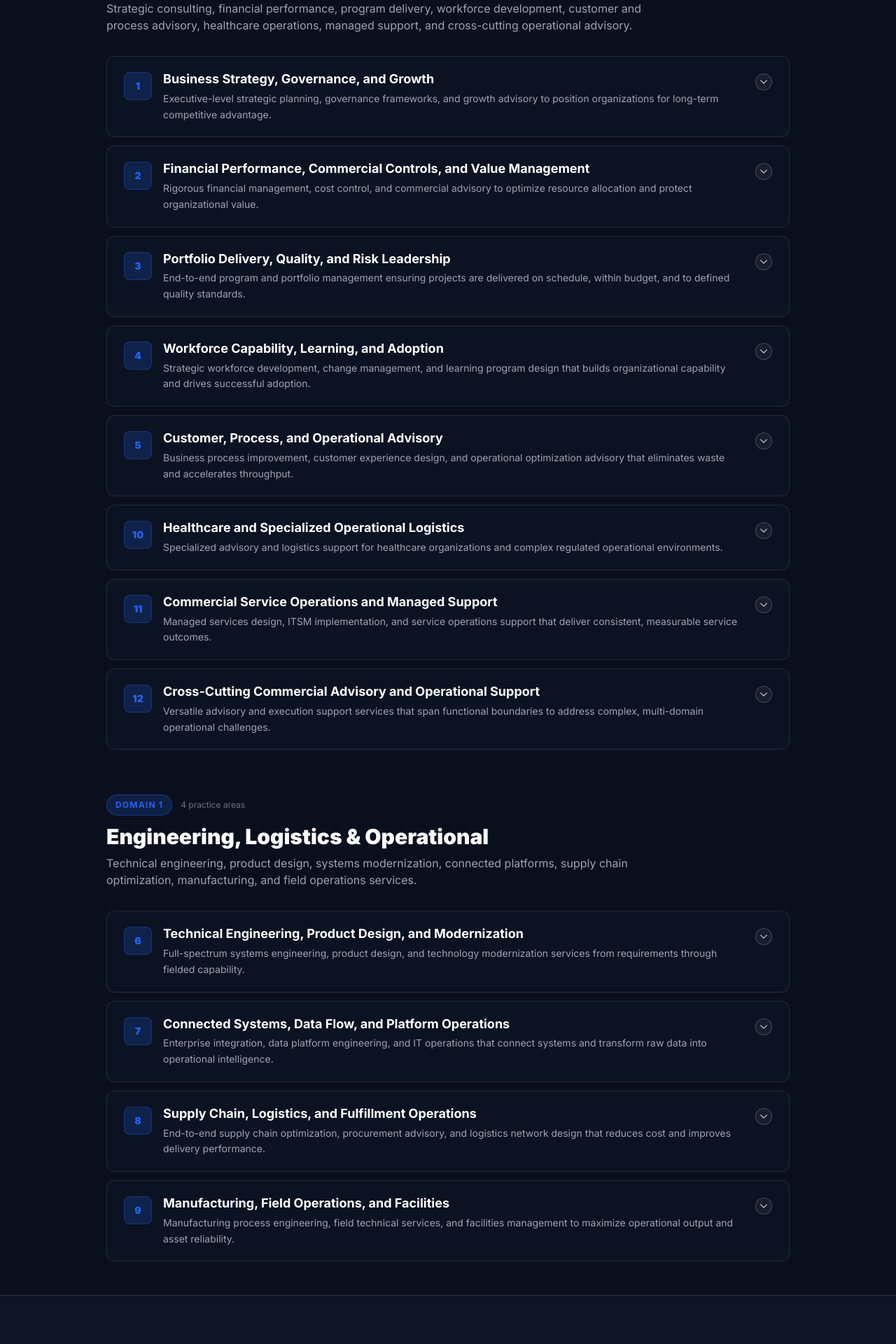
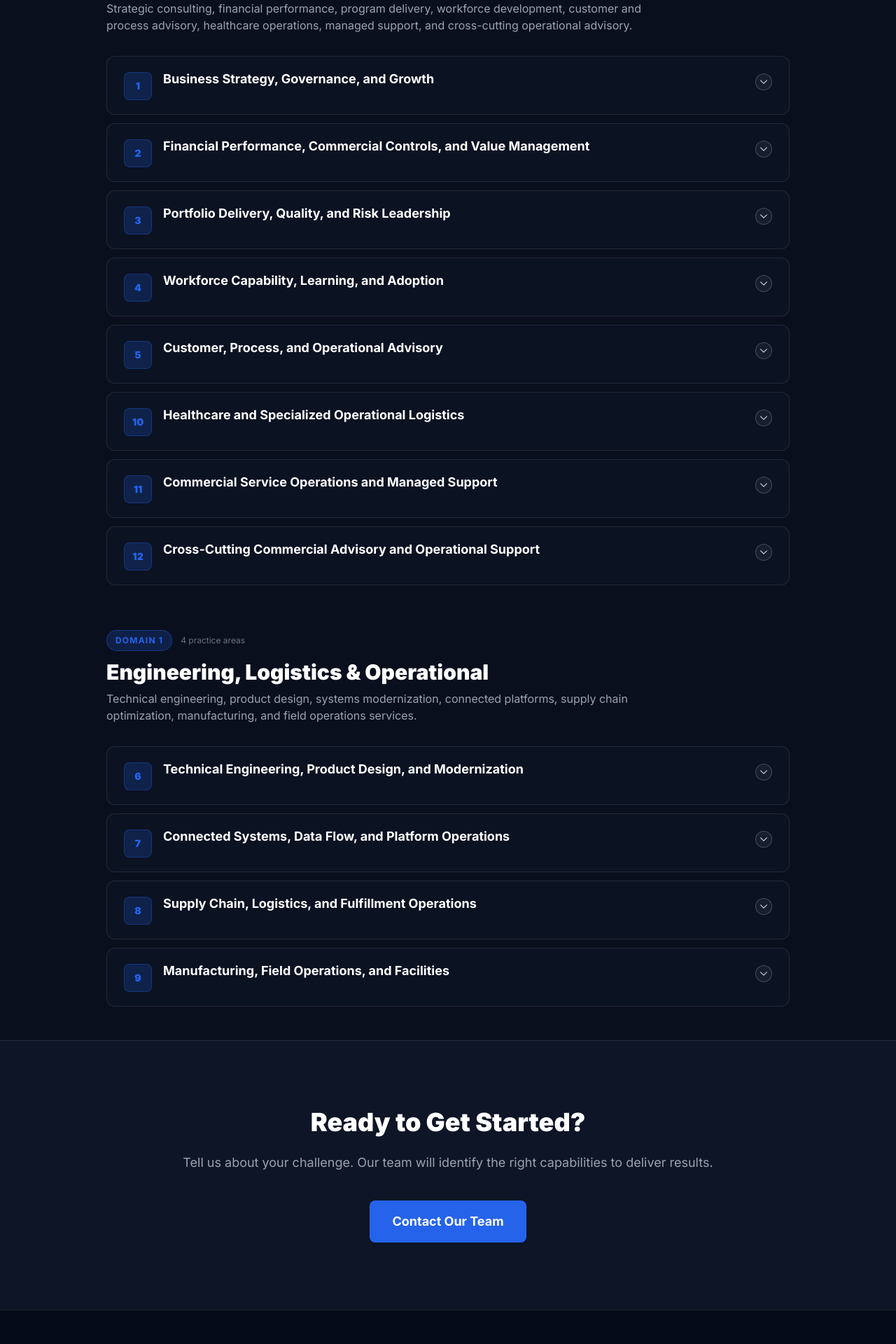
Before and after one commit to knecht6/avalogics-website, a Next.js app: page /solutions in a window 1280 px wide. Shown: the part 700-2620 px from the top of the page at 70% size. Built offline with nearby package versions, Linux system fonts and the light colour scheme.

Commit message:
Remove invented summaries from service catalog accordions

```diff
--- a/app/solutions/page.tsx
+++ b/app/solutions/page.tsx
@@ -4,13 +4,12 @@ import { useState, useMemo } from 'react'
 import Link from 'next/link'
 
 type SubService = { id: string; name: string; desc: string }
-type ServiceArea = { id: number; title: string; summary: string; domain: 1 | 2; subServices: SubService[] }
+type ServiceArea = { id: number; title: string; domain: 1 | 2; subServices: SubService[] }
 
 const serviceAreas: ServiceArea[] = [
   {
     id: 1,
     title: 'Business Strategy, Governance, and Growth',
-    summary: 'Executive-level strategic planning, governance frameworks, and growth advisory to position organizations for long-term competitive advantage.',
     domain: 2,
     subServices: [
       { id: '1.1', name: 'Growth Strategy and Sourcing Roadmaps', desc: 'Helps leadership choose where the business should compete, what capabilities it must build or buy, and how to sequence the work. Services include strategic roadmaps, sourcing plans, competitive positioning, supplier selection support, initiative prioritization, and practical action plans tied to measurable business goals.' },
@@ -25,7 +24,6 @@ const serviceAreas: ServiceArea[] = [
   {
     id: 2,
     title: 'Financial Performance, Commercial Controls, and Value Management',
-    summary: 'Rigorous financial management, cost control, and commercial advisory to optimize resource allocation and protect organizational value.',
     domain: 2,
     subServices: [
       { id: '2.1', name: 'Financial Planning and Performance Controls', desc: 'Supports disciplined financial execution through planning, forecasting, cost visibility, and management reporting. Services include budgets, forecasts, variance analysis, cost tracking, performance reports, financial operating rhythms, and leadership-ready views of financial health.' },
@@ -40,7 +38,6 @@ const serviceAreas: ServiceArea[] = [
   {
     id: 3,
     title: 'Portfolio Delivery, Quality, and Risk Leadership',
-    summary: 'End-to-end program and portfolio management ensuring projects are delivered on schedule, within budget, and to defined quality standards.',
     domain: 2,
     subServices: [
       { id: '3.1', name: 'Enterprise Initiative and Portfolio Leadership', desc: 'Provides leadership structure for groups of related initiatives that must move together to achieve a business result. Services include portfolio planning, schedule coordination, dependency tracking, executive reporting, milestone control, team alignment, and delivery recovery support.' },
@@ -57,7 +54,6 @@ const serviceAreas: ServiceArea[] = [
   {
     id: 4,
     title: 'Workforce Capability, Learning, and Adoption',
-    summary: 'Strategic workforce development, change management, and learning program design that builds organizational capability and drives successful adoption.',
     domain: 2,
     subServices: [
       { id: '4.1', name: 'Workforce Skill Development and Practice Delivery', desc: 'Builds role-specific capability through targeted instruction, exercises, job aids, and performance checks. Services include custom courseware, instructor-led sessions, virtual delivery, hands-on labs, proficiency assessments, coaching, and learning reinforcement.' },
@@ -72,7 +68,6 @@ const serviceAreas: ServiceArea[] = [
   {
     id: 5,
     title: 'Customer, Process, and Operational Advisory',
-    summary: 'Business process improvement, customer experience design, and operational optimization advisory that eliminates waste and accelerates throughput.',
     domain: 2,
     subServices: [
       { id: '5.1', name: 'Customer Experience and Service Design', desc: 'Improves the way customers, employees, and partners move through a product or service journey. Services include journey mapping, pain point analysis, service blueprinting, customer feedback analysis, experience metrics, and service improvement roadmaps.' },
@@ -87,7 +82,6 @@ const serviceAreas: ServiceArea[] = [
   {
     id: 6,
     title: 'Technical Engineering, Product Design, and Modernization',
-    summary: 'Full-spectrum systems engineering, product design, and technology modernization services from requirements through fielded capability.',
     domain: 1,
     subServices: [
       { id: '6.1', name: 'Technical Design and Engineering Advisory', desc: 'Supports the design, review, improvement, and deployment of products, equipment, facilities, processes, and technical systems. Services include feasibility analysis, concept development, detailed design review, installation support, technical evaluation, engineering oversight, and lifecycle planning.' },
@@ -104,7 +98,6 @@ const serviceAreas: ServiceArea[] = [
   {
     id: 7,
     title: 'Connected Systems, Data Flow, and Platform Operations',
-    summary: 'Enterprise integration, data platform engineering, and IT operations that connect systems and transform raw data into operational intelligence.',
     domain: 1,
     subServices: [
       { id: '7.1', name: 'Connected Systems and Data Exchange Enablement', desc: 'Allows different applications, devices, platforms, and data sources to share information reliably. Services include interface planning, data mapping, protocol review, platform connectivity, data exchange testing, message validation, and operating procedures for connected environments.' },
@@ -118,7 +111,6 @@ const serviceAreas: ServiceArea[] = [
   {
     id: 8,
     title: 'Supply Chain, Logistics, and Fulfillment Operations',
-    summary: 'End-to-end supply chain optimization, procurement advisory, and logistics network design that reduces cost and improves delivery performance.',
     domain: 1,
     subServices: [
       { id: '8.1', name: 'Supply Chain and Distribution Optimization', desc: 'Improves the movement, storage, planning, and control of goods, materials, equipment, and information across the business. Services include supply network design, inventory planning, warehouse improvement, transportation coordination, materials handling, throughput analysis, and cost reduction plans.' },
@@ -134,7 +126,6 @@ const serviceAreas: ServiceArea[] = [
   {
     id: 9,
     title: 'Manufacturing, Field Operations, and Facilities',
-    summary: 'Manufacturing process engineering, field technical services, and facilities management to maximize operational output and asset reliability.',
     domain: 1,
     subServices: [
       { id: '9.1', name: 'Production Capability and Factory Readiness', desc: 'Assesses whether a production environment can reliably deliver required volume, quality, timing, and cost. Services include capacity review, production planning, workflow readiness, staffing assumptions, supplier readiness, process stability review, and launch preparedness.' },
@@ -151,7 +142,6 @@ const serviceAreas: ServiceArea[] = [
   {
     id: 10,
     title: 'Healthcare and Specialized Operational Logistics',
-    summary: 'Specialized advisory and logistics support for healthcare organizations and complex regulated operational environments.',
     domain: 2,
     subServices: [
       { id: '10.1', name: 'Healthcare Supply Continuity and Clinical Materials Flow', desc: 'Supports reliable planning, movement, storage, and availability of healthcare supplies, devices, consumables, and clinical equipment. Services include par-level review, clinical stockroom processes, equipment availability tracking, supplier coordination, usage analysis, and replenishment planning.' },
@@ -164,7 +154,6 @@ const serviceAreas: ServiceArea[] = [
   {
     id: 11,
     title: 'Commercial Service Operations and Managed Support',
-    summary: 'Managed services design, ITSM implementation, and service operations support that deliver consistent, measurable service outcomes.',
     domain: 2,
     subServices: [
       { id: '11.1', name: 'Service Desk and Operations Center Advisory', desc: 'Designs and improves centralized teams that receive, triage, resolve, and escalate business, customer, technical, or facility issues. Services include channel design, ticket processes, staffing models, quality review, escalation rules, knowledge use, and performance reporting.' },
@@ -178,7 +167,6 @@ const serviceAreas: ServiceArea[] = [
   {
     id: 12,
     title: 'Cross-Cutting Commercial Advisory and Operational Support',
-    summary: 'Versatile advisory and execution support services that span functional boundaries to address complex, multi-domain operational challenges.',
     domain: 2,
     subServices: [
       { id: '12.1', name: 'Transformation Roadmaps and Execution Support', desc: 'Converts broad business change into sequenced work that teams can execute. Services include transformation planning, initiative charters, dependency mapping, resource planning, executive reporting, adoption tracking, and benefit measurement.' },
@@ -225,7 +213,6 @@ function AccordionItem({
           <h3 className="text-white font-bold text-lg leading-snug group-hover:text-[#60a5fa] transition-colors duration-150">
             {highlight(area.title)}
           </h3>
-          <p className="text-gray-400 text-sm mt-1 leading-relaxed">{highlight(area.summary)}</p>
         </div>
         <span className={`shrink-0 mt-1 w-6 h-6 flex items-center justify-center rounded-full border transition-all duration-200 ${isOpen ? 'border-[#2563eb]/60 bg-[#2563eb]/20 rotate-180' : 'border-white/20 bg-white/5'}`}>
           <svg xmlns="http://www.w3.org/2000/svg" fill="none" viewBox="0 0 24 24" strokeWidth={2} stroke="currentColor" className="w-3.5 h-3.5 text-gray-300">
@@ -320,7 +307,6 @@ export default function Solutions() {
     const q = search.toLowerCase()
     return serviceAreas.filter(area =>
       area.title.toLowerCase().includes(q) ||
-      area.summary.toLowerCase().includes(q) ||
       area.subServices.some(s => s.name.toLowerCase().includes(q) || s.desc.toLowerCase().includes(q))
     )
   }, [search, isSearching])
```
